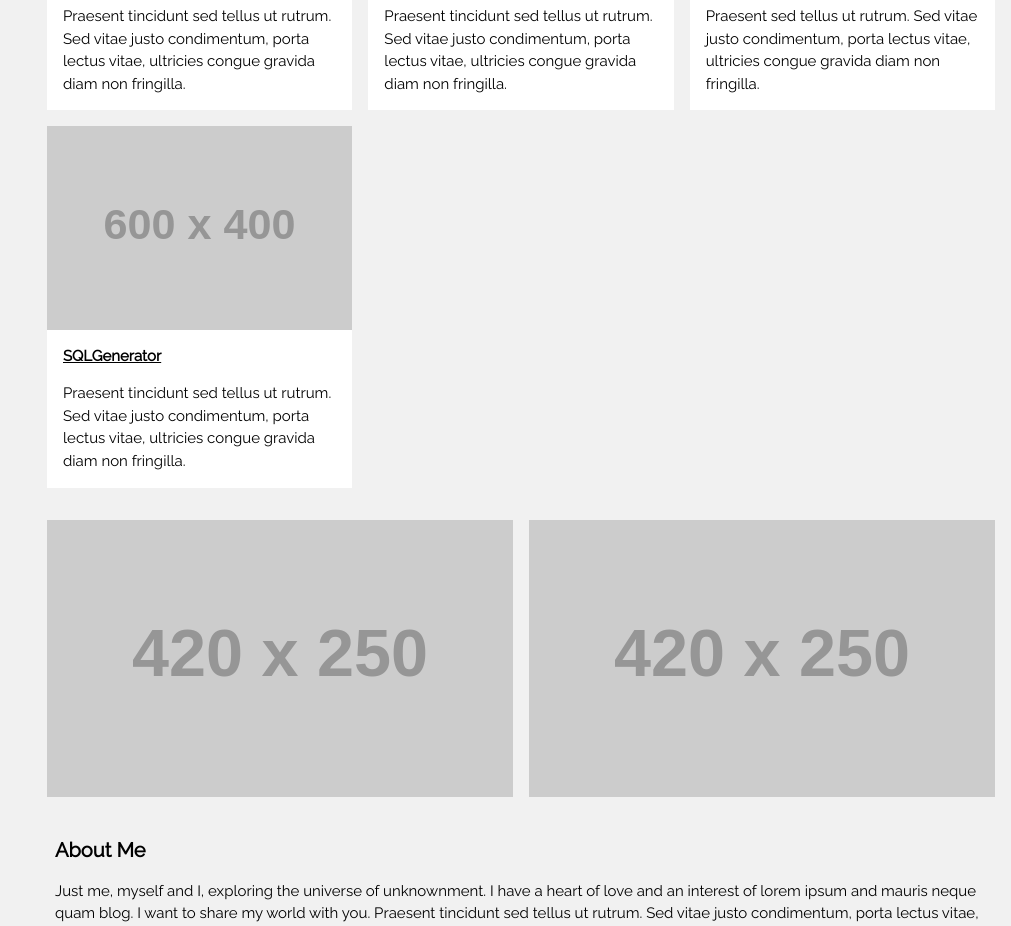
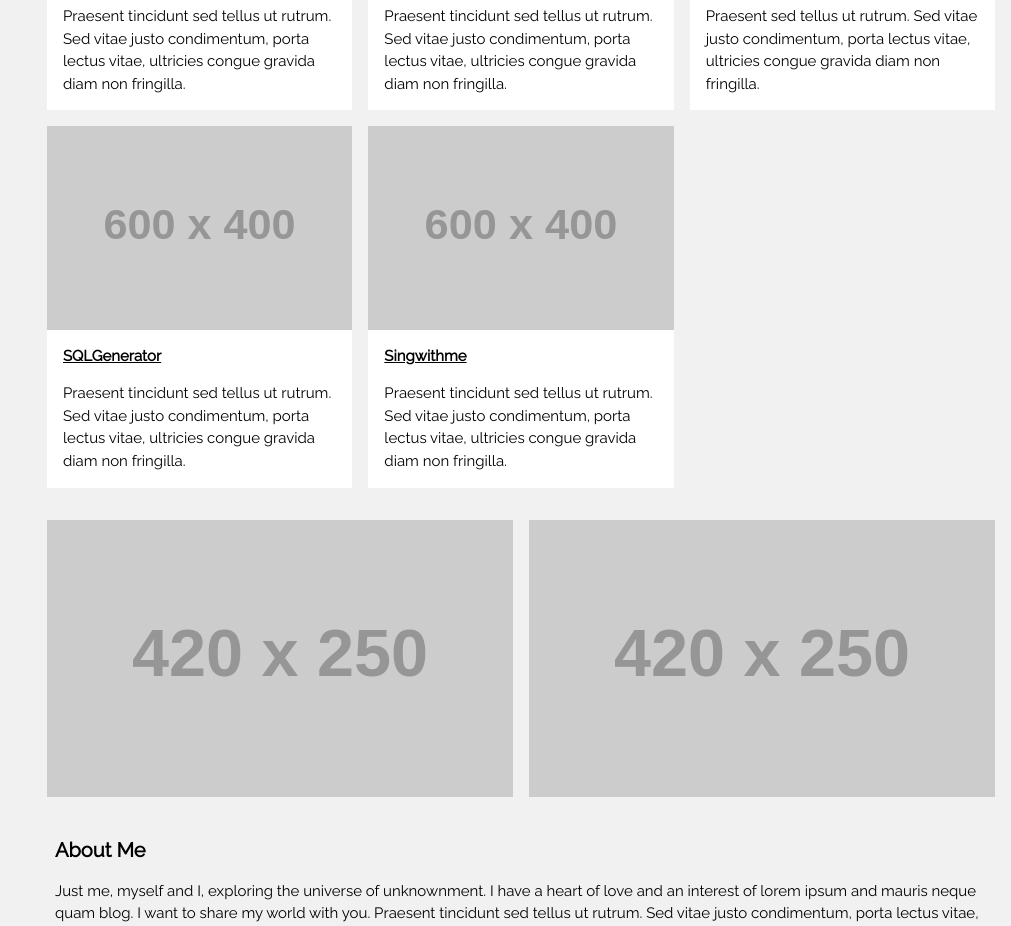
Before and after one commit to hasindusithmin/hasindusithmin.github.io, a plain HTML site: page index.html in a window 1280 px wide. Shown: the part 1180-2106 px from the top of the page, without its empty margins (269-1280 px from the left). Drawn offline with nearby package versions, Linux system fonts and the light colour scheme; placeholder pictures from the web are drawn by us.

Commit message:
Update index.html

```diff
--- a/index.html
+++ b/index.html
@@ -132,13 +132,13 @@ body,h1,h2,h3,h4,h5,h6 {font-family: "Raleway", sans-serif}
         <p>Praesent tincidunt sed tellus ut rutrum. Sed vitae justo condimentum, porta lectus vitae, ultricies congue gravida diam non fringilla.</p>
       </div>
     </div>
-<!--     <div class="w3-third w3-container w3-margin-bottom">
-      <img src="https://via.placeholder.com/600x400.png?text=NewsAPI" alt="NewsAPI" style="width:100%" class="w3-hover-opacity">
+    <div class="w3-third w3-container w3-margin-bottom">
+      <img src="https://via.placeholder.com/600x400.png?text=Singwithme" alt="Singwithme" style="width:100%" class="w3-hover-opacity">
       <div class="w3-container w3-white">
-        <p><b><a href="https://newsapi.deta.dev/" target="_blank">NewsAPI</a></b></p>
+        <p><b><a href="https://hasindusithmin.github.io/singwithme/" target="_blank">Singwithme</a></b></p>
         <p>Praesent tincidunt sed tellus ut rutrum. Sed vitae justo condimentum, porta lectus vitae, ultricies congue gravida diam non fringilla.</p>
       </div>
-    </div> -->
+    </div>
 <!--     <div class="w3-third w3-container">
       <img src="https://via.placeholder.com/600x400.png?text=LyricsAPI" alt="LyricsAPI" style="width:100%" class="w3-hover-opacity">
       <div class="w3-container w3-white">
```
